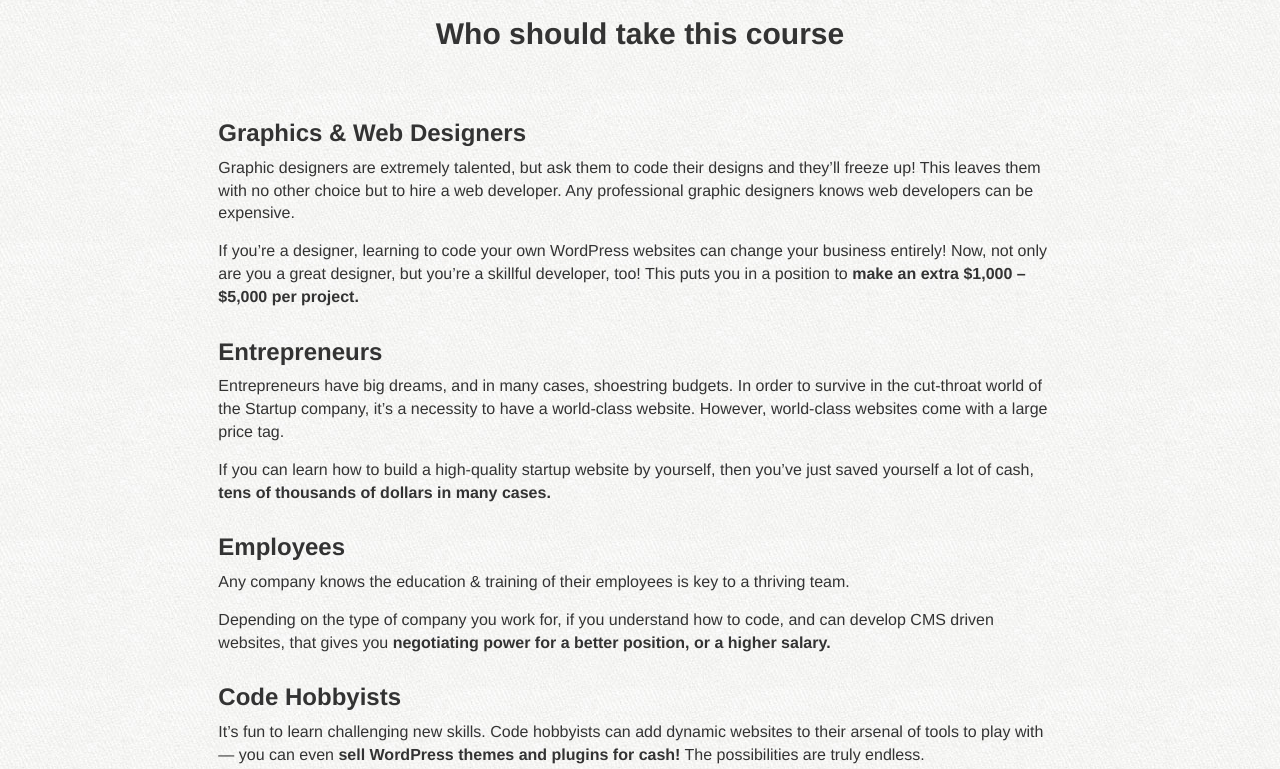
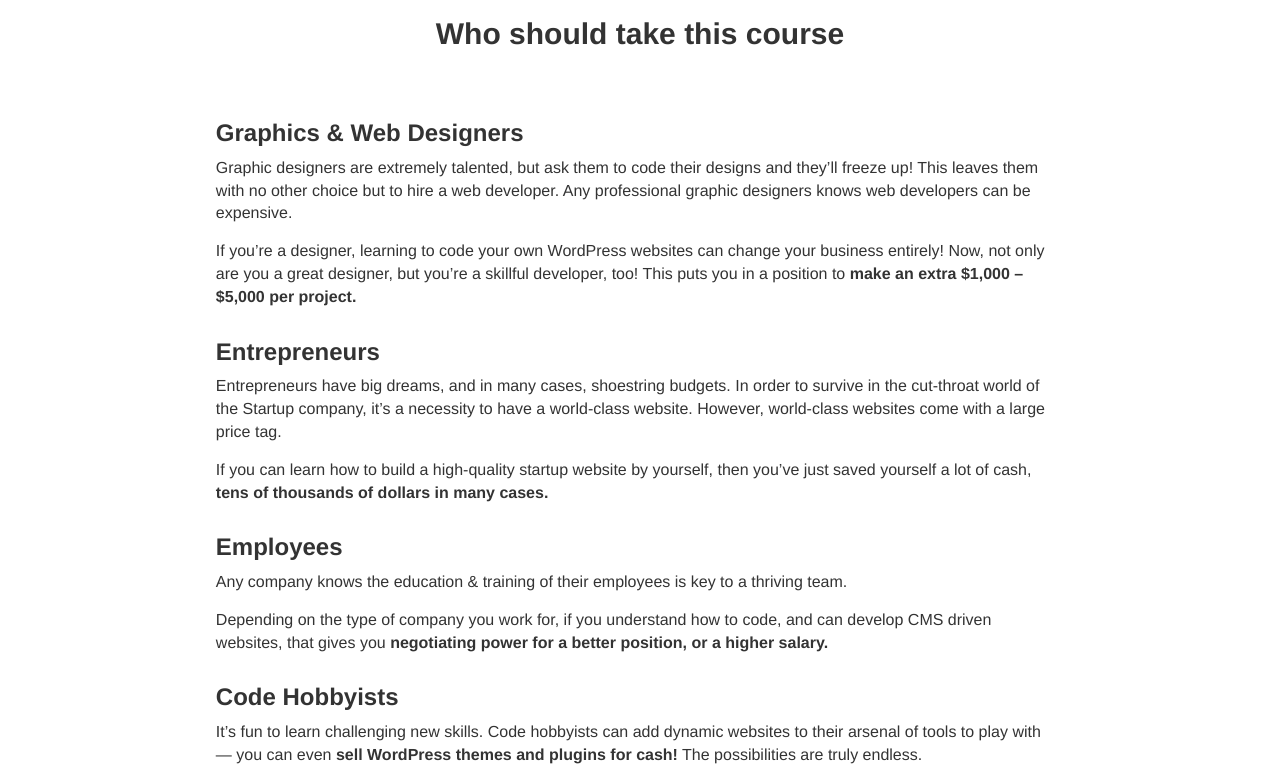
Before and after one commit to JamshidAjam/wp-theme, a plain HTML site: page index.html in a window 1280 px wide. Shown: the part 1524-2293 px from the top of the page. Drawn offline with Linux system fonts and the light colour scheme; files whose address does not match are found by name.

Commit message:
fixed some bugs

```diff
--- a/assets/css/custom.css
+++ b/assets/css/custom.css
@@ -224,6 +224,9 @@ section h3 {
 }
 #who-benefits {
 	background: #fff;
+}
+#who-benefits .row {
+	margin-right: 0;
 }
 
 #course-features {
--- a/index.html
+++ b/index.html
@@ -112,7 +112,7 @@
 		</div>  <!-- CONTAINER -->
 	</section>  <!-- ======== BOOST YOUR INCOME ================== -->
 
-	<section id="how-benefits">
+	<section id="who-benefits">
 		<dic class="container">
 			<div class="section-header">
 				<img src="assets/img/icon-pad.png" alt="Pad and pencil">
```
